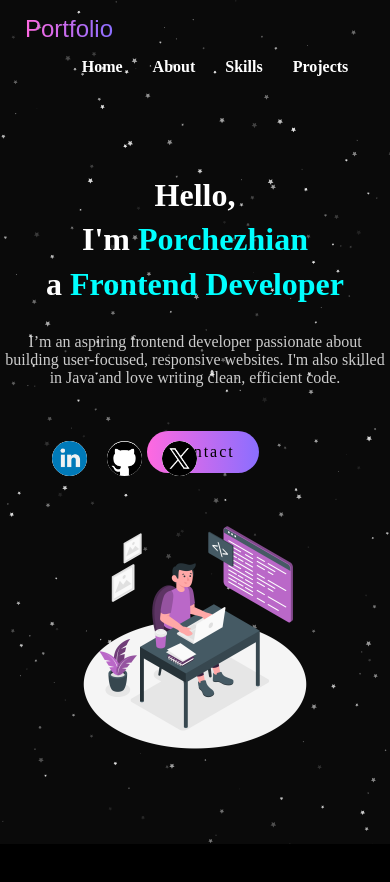
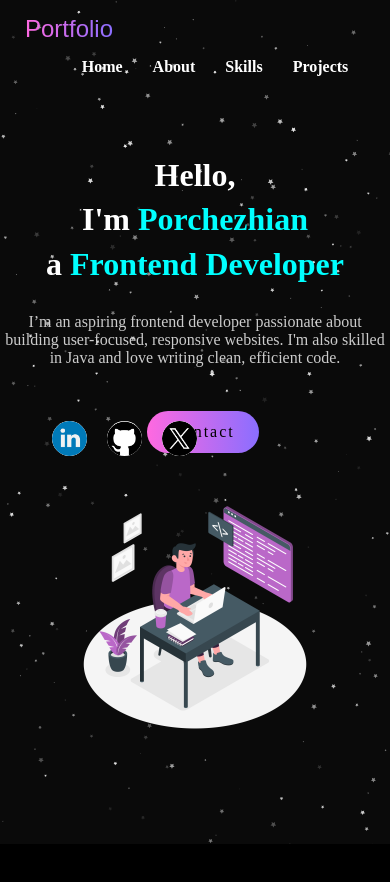
Before and after one commit to chezhianch/Animated-React-Portfolio, a React (Vite) app: page / in a window 390 px wide. Shown: the top 882 px of the page. Built offline with nearby package versions, Linux system fonts and the light colour scheme.

Commit message:
Update App.css

```diff
--- a/src/App.css
+++ b/src/App.css
@@ -450,7 +450,7 @@ position:relative;
     text-align: start;
     flex-direction: column;
     padding: 1rem;
-    top: 50px;
+    top: 30px;
   }
 
   .hero-text {
```
